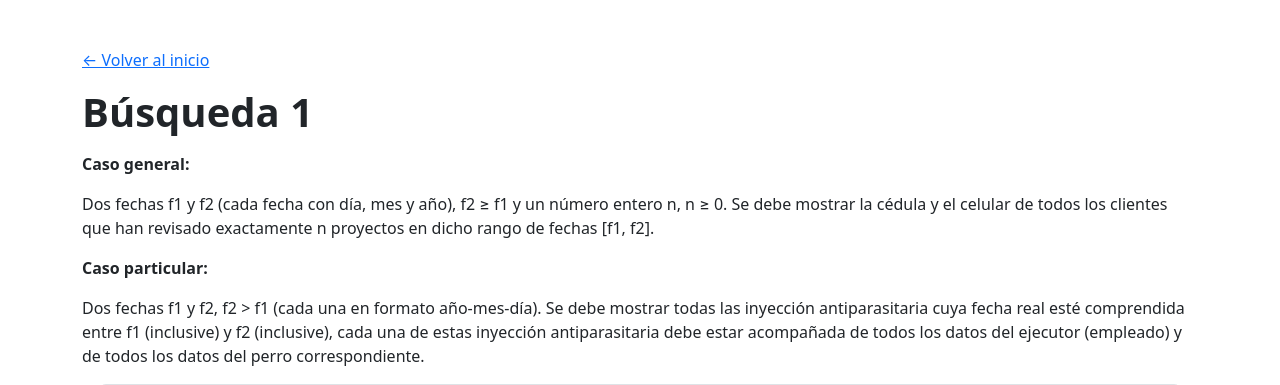
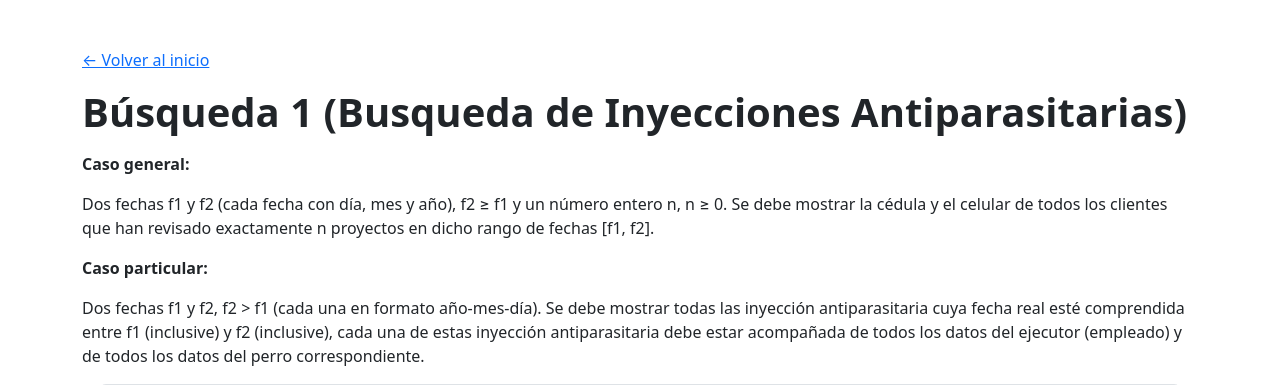
Before and after one commit to CarlosYazid/Trabajo-Bases-de-datos, a PHP site: page /busqueda/busqueda1.php in a window 1280 px wide. Shown: the top 385 px of the page. Run offline with PHP 8.4, Linux system fonts and the light colour scheme.

Commit message:
Update title for busqueda1.php to specify context

```diff
--- a/busqueda/busqueda1.php
+++ b/busqueda/busqueda1.php
@@ -3,7 +3,7 @@ include "../includes/header.php";
 ?>
 
 <!-- TÍTULO. Cambiarlo, pero dejar especificada la analogía -->
-<h1 class="mt-3 fw-bold">Búsqueda 1</h1>
+<h1 class="mt-3 fw-bold">Búsqueda 1 (Busqueda de Inyecciones Antiparasitarias)</h1>
 
 <p class="mt-3 fw-bold">Caso general:</p>
 <p class="mt-3">
```
